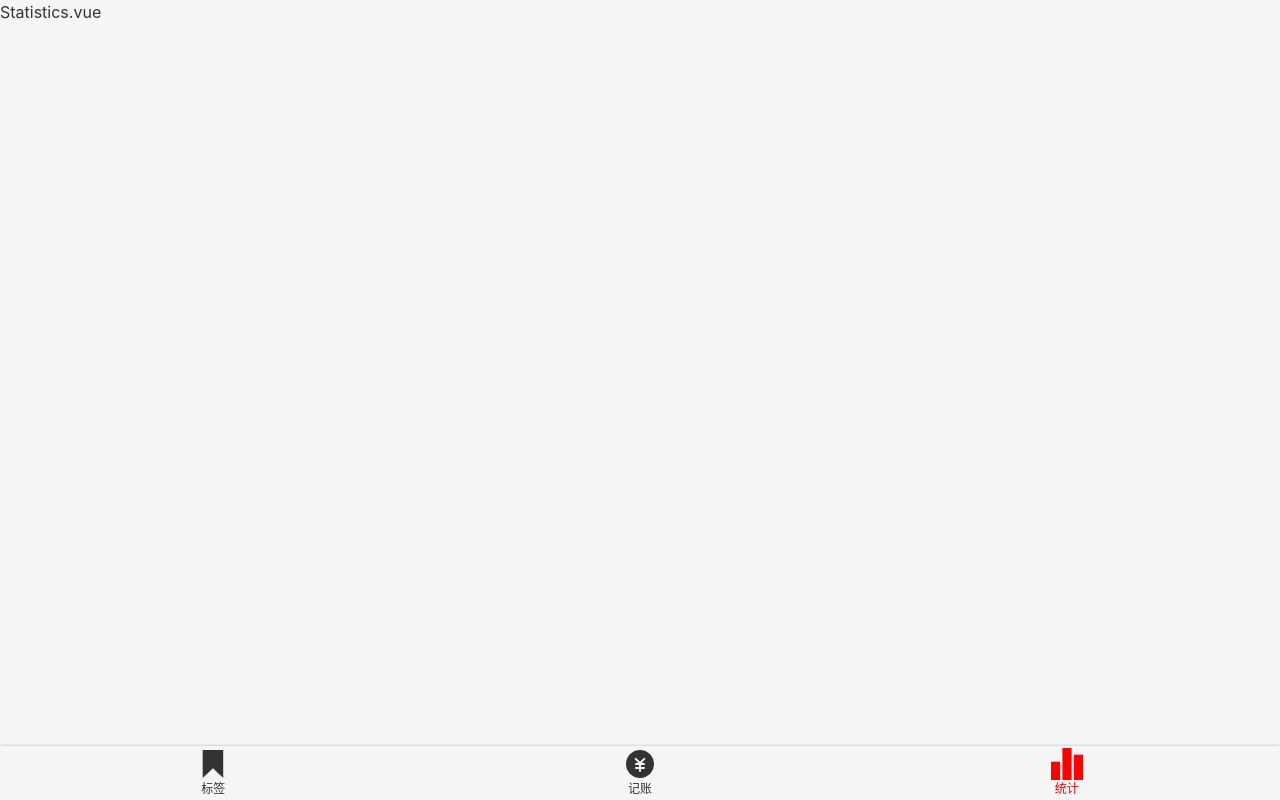
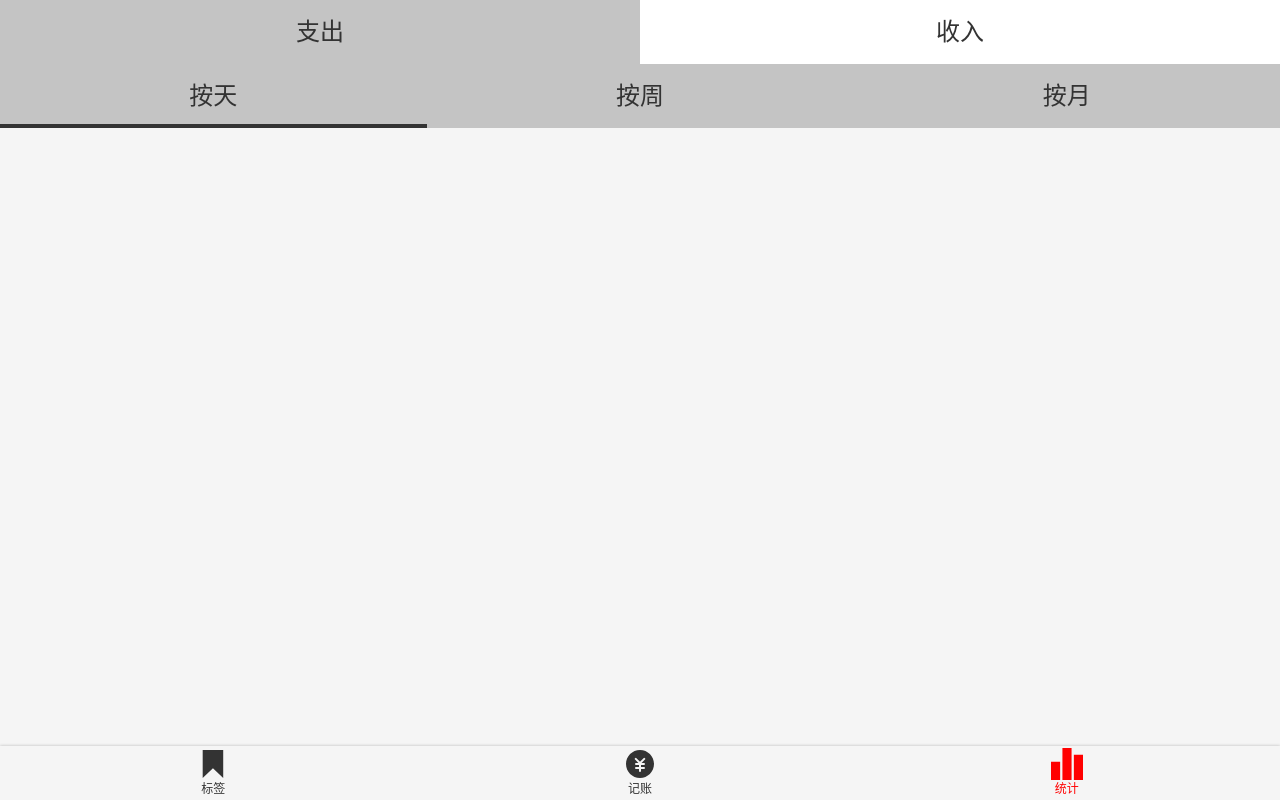
Before and after one commit to Bryant-Wang24/wangcai, a Vue app: page /#/statistics in a window 1280 px wide. Built offline with nearby package versions, Linux system fonts and the light colour scheme.

Commit message:
抽离 Tabs.vue，使用在 Statistics.vue 里面

```diff
--- a/src/components/Money/Types.vue
+++ b/src/components/Money/Types.vue
@@ -1,8 +1,8 @@
 <template>
 <div>
     <ul class="types">
-        <li :class="value==='-' && 'selected'" @click="selectType('-')">支出</li>
-        <li :class="value==='+' && 'selected'" @click="selectType('+')">收入</li>
+        <li :class="{[classPrefix+'-item']:classPrefix,selected:value==='-'}" @click="selectType('-')">支出</li>
+        <li :class="{[classPrefix+'-item']: classPrefix, selected: value==='+'}">收入</li>
     </ul>
 </div>
 </template>
@@ -17,7 +17,8 @@
 } from 'vue-property-decorator'
 @Component
 export default class Types extends Vue {
-    @Prop() readonly value!: string;
+    @Prop(String) readonly value!: string;
+    @Prop(String) readonly classPrefix!: string;
     selectType(type: string) {
         if (type !== '-' && type !== '+') {
             throw new Error('type is unknown');
--- /dev/null
+++ b/src/components/Tabs.vue
@@ -0,0 +1,67 @@
+<template>
+<ul class="tabs">
+    <li v-for="item in dataSource" :key="item.value" :class="liClass(item)" @click="select(item)">{{item.text}}
+    </li>
+</ul>
+</template>
+
+<script lang="ts">
+import Vue from 'vue';
+import {
+    Component,
+    Prop
+} from 'vue-property-decorator';
+type DataSourceItem = {
+    text: string,
+    value: string
+}
+@Component
+export default class Tabs extends Vue {
+    @Prop({
+        required: true,
+        type: Array
+    })
+    dataSource!: DataSourceItem[];
+    @Prop(String)
+    readonly value!: string;
+    @Prop(String)
+    classPrefix ? : string;
+    liClass(item: DataSourceItem) {
+        return {
+            [this.classPrefix + '-tabs-item']: this.classPrefix,
+            selected: item.value === this.value
+        };
+    }
+    select(item: DataSourceItem) {
+        this.$emit('update:value', item.value);
+    }
+}
+</script>
+
+<style lang="scss" scoped>
+.tabs {
+    background: #C4C4C4;
+    display: flex;
+    text-align: center;
+    font-size: 24px;
+
+    >li {
+        width: 50%;
+        height: 64px;
+        display: flex;
+        justify-content: center;
+        align-items: center;
+        position: relative;
+
+        &.selected::after {
+            content: '';
+            position: absolute;
+            bottom: 0;
+            left: 0;
+            width: 100%;
+            height: 4px;
+            background: #333;
+        }
+    }
+}
+</style>
--- a/src/views/Statistics.vue
+++ b/src/views/Statistics.vue
@@ -1,11 +1,61 @@
 <template>
 <Layout>
-    <p>Statistics.vue</p>
+    <Tabs class-prefix="type" :data-source="typeList" :value.sync="type" />
+    <Tabs class-prefix="interval" :data-source="intervalList" :value.sync="interval" />
 </Layout>
 </template>
 
 <script lang="ts">
-export default {
-
+import Types from '@/components/Money/Types.vue';
+import Vue from 'vue';
+import {
+    Component
+} from 'vue-property-decorator';
+import Tabs from '@/components/Tabs.vue';
+@Component({
+    components: {
+        Tabs,
+        Types
+    },
+})
+export default class Statistics extends Vue {
+    type = '-';
+    interval = 'day';
+    intervalList = [{
+            text: '按天',
+            value: 'day'
+        },
+        {
+            text: '按周',
+            value: 'week'
+        },
+        {
+            text: '按月',
+            value: 'month'
+        },
+    ];
+    typeList = [{
+            text: '支出',
+            value: '-'
+        },
+        {
+            text: '收入',
+            value: '+'
+        },
+    ];
 }
 </script>
+
+<style lang="scss" scoped>
+::v-deep .type-tabs-item {
+    background: white;
+
+    &.selected {
+        background: #C4C4C4;
+
+        &::after {
+            display: none;
+        }
+    }
+}
+</style>
```
